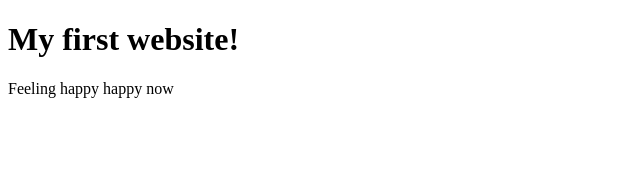
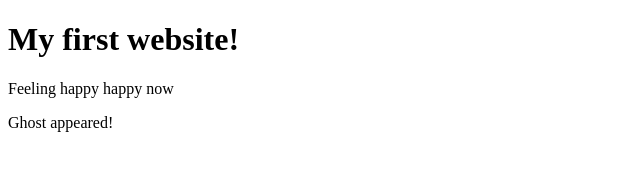
Before and after one commit to getakter/demo-website, a plain HTML site: page index.html in a window 1280 px wide. Shown: the whole page, without its empty margins (0-640 px from the left). Drawn offline with Linux system fonts and the light colour scheme.

Commit message:
commited by ghost

```diff
--- a/index.html
+++ b/index.html
@@ -8,5 +8,6 @@
 <body>
     <h1>My first website!  </h1>
     <p>Feeling happy happy now</p>
+    <p> Ghost appeared! </p>
 </body>
 </html>
```
